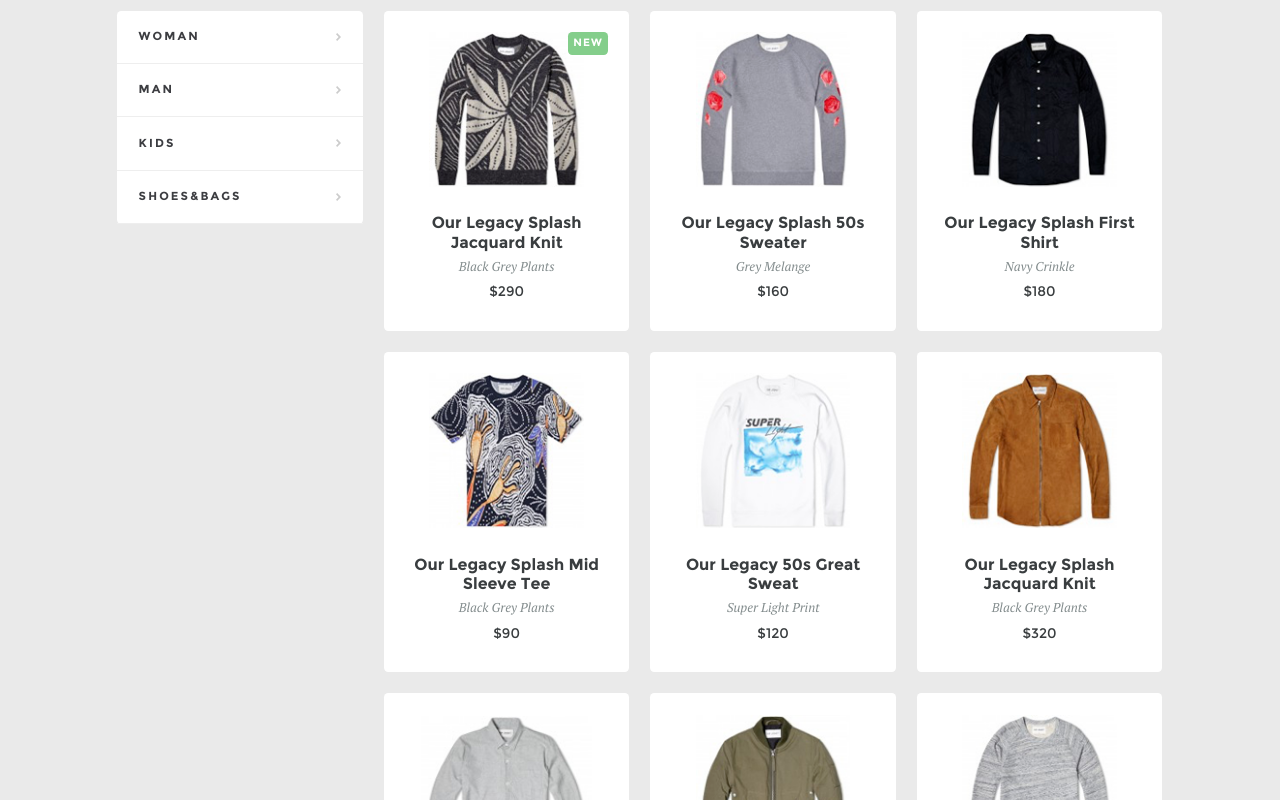
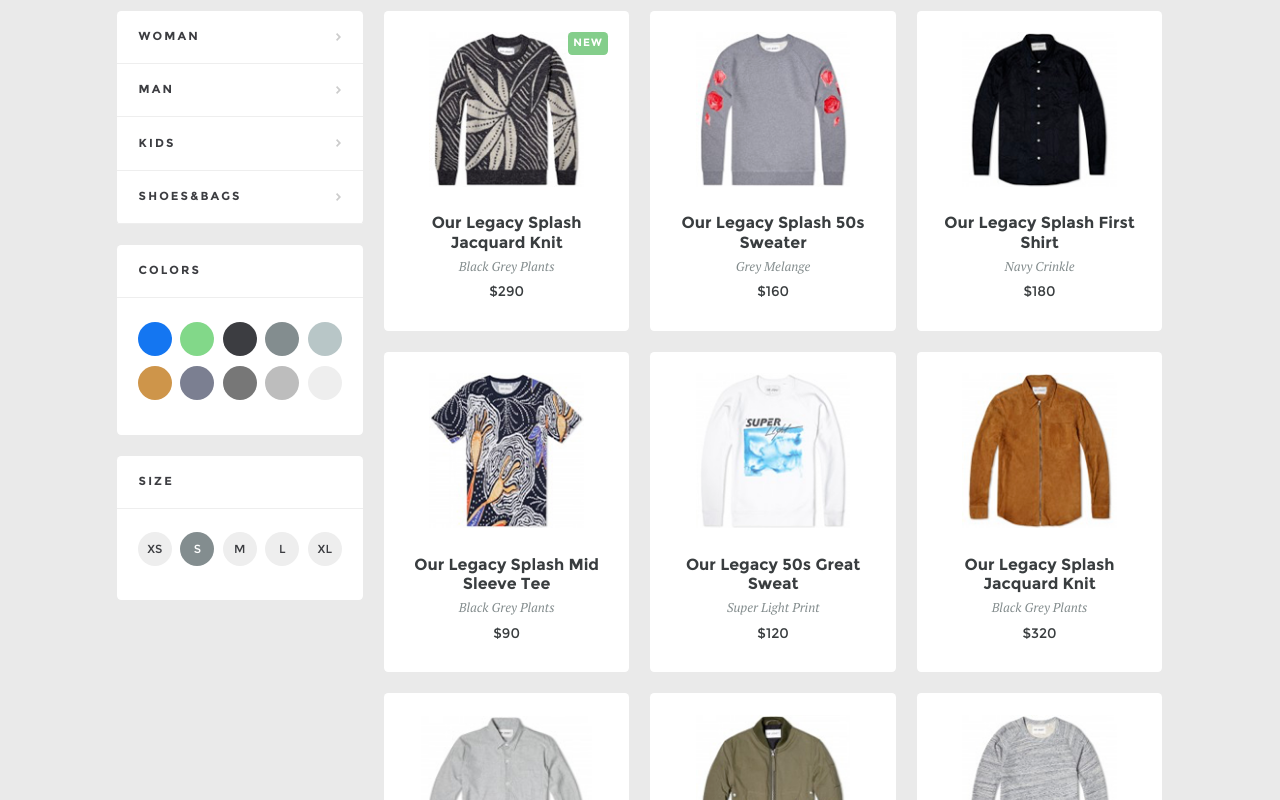
Before and after one commit to kraken1970/Baikal-I-Shop, a website: page src/index.html in a window 1280 px wide. Shown: the part 426-1226 px from the top of the page. Drawn offline with Linux system fonts and the light colour scheme.

Commit message:
lesson 5 ok

```diff
--- a/src/assets/JS/app.js
+++ b/src/assets/JS/app.js
@@ -1,8 +1,21 @@
-$(function () {
-  "use strickt";
+"use strickt";
 
-  $('.title_box').click(function () {
-    $(this).toggleClass('open');
-    $(this).next('.list_link').toggleClass('open');
-  });
-});
+// $(function () {
+
+//   $('.title_box').click(function () {
+//     $(this).toggleClass('open');
+//     $(this).next('.list_link').toggleClass('show');
+//   });
+// });
+
+(function () {
+ let titleBox = document.querySelectorAll('.title_box');
+ let listLink = document.querySelectorAll('.list_link');
+ for (let i = 0; i < titleBox.length; i++) {
+   titleBox[i].addEventListener('click', function (evt) {
+    evt.preventDefault();
+    titleBox[i].classList.toggle('open');
+    listLink[i].classList.toggle('show');
+   });
+ }
+})();
--- a/src/assets/styles/main.css
+++ b/src/assets/styles/main.css
@@ -189,13 +189,16 @@
   right: 0;
   top: calc(50% - 0.75vmax);
   cursor: pointer;
-
 }
 
 #search_button svg {
   width: 1.5vmax;
   height: 1.5vmax;
   fill: #3c3d41;
+}
+
+#search_button:hover {
+  transform: scale(1.4) rotate(90deg);
 }
 
 #banner {
@@ -312,12 +315,17 @@
   width: 100%;
 }
 
-.title_box {
+.title_box,
+.title_filter {
   width: 100%;
   height: 4.16vmax;
   padding: 0 1.66vmax;
   border-bottom: 1px solid #eee;
   cursor: pointer;
+}
+
+.list_box .title_box:last-child {
+  border-bottom: none;
 }
 
 .title_box svg {
@@ -326,7 +334,8 @@
   fill: #cccccc;
 }
 
-.title_box p {
+.title_box p,
+.title_filter {
   font-size: 0.91vmax;
   color: #3c3d41;
   line-height: 3.41vmax;
@@ -346,7 +355,7 @@
   padding: 0;
 }
 
-.list_link.open {
+.list_link.show {
   height: auto;
   padding: 1.66vmax;
   overflow: auto;
@@ -364,3 +373,57 @@
 .list_link li a:hover {
   color: #ffffff;
 }
+
+#category {
+  margin-bottom: 1.66vmax;
+}
+
+.list_filter label {
+  display: flex;
+  flex-flow: row nowrap;
+  justify-content: center;
+  align-items: center;
+  width: 2.66vmax;
+  height: 2.66vmax;
+  border-radius: 50%;
+  cursor: pointer;
+}
+
+.list_filter li {
+  margin-right: 0.66vw;
+  margin-bottom: 0.83vmax;
+}
+
+.list_filter li:nth-child(5n) {
+  margin-right: 0;
+}
+
+.list_filter input[type="checkbox"] {
+  display: none;
+}
+
+.content_filter {
+  padding: 1.83vmax 1.6vmax;
+}
+
+.color_list input[type="checkbox"]:checked + label {
+  box-shadow: 0 0 5px 2px gold;
+  border: 6px solid #ffffff;
+}
+
+.filter_box {
+  margin-bottom: 1.66vmax;
+}
+
+.list_size label {
+  background-color: #eeeeee;
+  color: #3c3d41;
+  font-size: 0.91vmax;
+  line-height: 1.08vmax;
+  font-family: 'Montserrat-Regular';
+}
+
+.list_size input[type="checkbox"]:checked + label {
+  background-color: #838d8f;
+  color: #ffffff;
+}
--- a/src/assets/styles/style.css
+++ b/src/assets/styles/style.css
@@ -922,13 +922,18 @@
   top: -webkit-calc(50% - 0.75vmax);
   top: calc(50% - 0.75vmax);
   cursor: pointer;
-
 }
 
 #search_button svg {
   width: 1.5vmax;
   height: 1.5vmax;
   fill: #3c3d41;
+}
+
+#search_button:hover {
+  -webkit-transform: scale(1.4) rotate(90deg);
+      -ms-transform: scale(1.4) rotate(90deg);
+          transform: scale(1.4) rotate(90deg);
 }
 
 #banner {
@@ -1055,12 +1060,16 @@
   width: 100%;
 }
 
-.title_box {
+.title_box, .title_filter {
   width: 100%;
   height: 4.16vmax;
   padding: 0 1.66vmax;
   border-bottom: 1px solid #eee;
   cursor: pointer;
+}
+
+.list_box .title_box:last-child {
+  border-bottom: none;
 }
 
 .title_box svg {
@@ -1069,7 +1078,7 @@
   fill: #cccccc;
 }
 
-.title_box p {
+.title_box p, .title_filter {
   font-size: 0.91vmax;
   color: #3c3d41;
   line-height: 3.41vmax;
@@ -1091,7 +1100,7 @@
   padding: 0;
 }
 
-.list_link.open {
+.list_link.show {
   height: auto;
   padding: 1.66vmax;
   overflow: auto;
@@ -1107,6 +1116,75 @@
 }
 
 .list_link li a:hover {
+  color: #ffffff;
+}
+
+#category {
+  margin-bottom: 1.66vmax;
+}
+
+.list_filter label {
+  display: -webkit-box;
+  display: -webkit-flex;
+  display: -ms-flexbox;
+  -js-display: flex;
+  display: flex;
+  -webkit-box-orient: horizontal;
+  -webkit-box-direction: normal;
+  -webkit-flex-flow: row nowrap;
+      -ms-flex-flow: row nowrap;
+          flex-flow: row nowrap;
+  -webkit-box-pack: center;
+  -webkit-justify-content: center;
+      -ms-flex-pack: center;
+          justify-content: center;
+  -webkit-box-align: center;
+  -webkit-align-items: center;
+      -ms-flex-align: center;
+          align-items: center;
+  width: 2.66vmax;
+  height: 2.66vmax;
+  border-radius: 50%;
+  cursor: pointer;
+}
+
+.list_filter li {
+  margin-right: 0.66vw;
+  margin-bottom: 0.83vmax;
+}
+
+.list_filter li:nth-child(5n) {
+  margin-right: 0;
+}
+
+.list_filter input[type="checkbox"] {
+  display: none;
+}
+
+.content_filter {
+  padding: 1.83vmax 1.6vmax;
+}
+
+.color_list input[type="checkbox"]:checked + label {
+  -webkit-box-shadow: 0 0 5px 2px gold;
+          box-shadow: 0 0 5px 2px gold;
+  border: 6px solid #ffffff;
+}
+
+.filter_box {
+  margin-bottom: 1.66vmax;
+}
+
+.list_size label {
+  background-color: #eeeeee;
+  color: #3c3d41;
+  font-size: 0.91vmax;
+  line-height: 1.08vmax;
+  font-family: 'Montserrat-Regular';
+}
+
+.list_size input[type="checkbox"]:checked + label {
+  background-color: #838d8f;
   color: #ffffff;
 }
 
--- a/src/index.html
+++ b/src/index.html
@@ -69,7 +69,7 @@
           <li><a href="#">BLOG</a></li>
         </nav>
 
-        <div id="search_button">
+        <div id="search_button" class="anime">
           <svg
             xmlns="http://www.w3.org/2000/svg"
             xmlns:xlink="http://www.w3.org/1999/xlink">
@@ -104,7 +104,7 @@
             </svg>
           </div>
 
-          <div class="list_link">
+          <div class="list_link anime">
             <nav>
               <li><a href="#">Jackets</a></li>
               <li><a href="#">Blazers</a></li>
@@ -129,7 +129,7 @@
             </svg>
           </div>
 
-          <div class="list_link">
+          <div class="list_link anime">
             <nav>
               <li><a href="#">Jackets</a></li>
               <li><a href="#">Blazers</a></li>
@@ -154,7 +154,7 @@
             </svg>
           </div>
 
-          <div class="list_link">
+          <div class="list_link anime">
             <nav>
               <li><a href="#">Jackets</a></li>
               <li><a href="#">Blazers</a></li>
@@ -179,7 +179,7 @@
             </svg>
           </div>
 
-          <div class="list_link">
+          <div class="list_link anime">
             <nav>
               <li><a href="#">Jackets</a></li>
               <li><a href="#">Blazers</a></li>
@@ -192,6 +192,41 @@
 
         </div>
 
+      </div>
+
+      <div class="filter_box box">
+        <div class="title_filter main_flex__nowrap flex__jcontent_start flex__align-items_center">
+          <p>Colors</p>
+        </div>
+        <div class="content_filter">
+          <ul class="list_filter main_flex flex__jcontent_start flex__align-items_start color_list">
+            <li><input id="colorN01" type="checkbox"><label style="background-color: #1476f1" for="colorN01"></label></li>
+            <li><input id="colorN02" type="checkbox"><label style="background-color: #82d889" for="colorN02"></label></li>
+            <li><input id="colorN03" type="checkbox"><label style="background-color: #3c3d41" for="colorN03"></label></li>
+            <li><input id="colorN04" type="checkbox"><label style="background-color: #838d8f" for="colorN04"></label></li>
+            <li><input id="colorN05" type="checkbox"><label style="background-color: #b8c6c7" for="colorN05"></label></li>
+            <li><input id="colorN06" type="checkbox"><label style="background-color: #ce954a" for="colorN06"></label></li>
+            <li><input id="colorN07" type="checkbox"><label style="background-color: #7b7f91" for="colorN07"></label></li>
+            <li><input id="colorN08" type="checkbox"><label style="background-color: #777777" for="colorN08"></label></li>
+            <li><input id="colorN09" type="checkbox"><label style="background-color: #bdbdbd" for="colorN09"></label></li>
+            <li><input id="colorN10" type="checkbox"><label style="background-color: #eeeeee" for="colorN10"></label></li>
+          </ul>
+        </div>
+      </div>
+
+      <div class="filter_box box">
+        <div class="title_filter main_flex__nowrap flex__jcontent_start flex__align-items_center">
+          <p>Size</p>
+        </div>
+        <div class="content_filter">
+          <ul class="list_filter list_size main_flex flex__jcontent_start flex__align-items_start">
+            <li><input id="size1" type="checkbox"><label for="size1">XS</label></li>
+            <li><input id="size2" type="checkbox" checked><label for="size2">S</label></li>
+            <li><input id="size3" type="checkbox"><label for="size3">M</label></li>
+            <li><input id="size4" type="checkbox"><label for="size4">L</label></li>
+            <li><input id="size5" type="checkbox"><label for="size5">XL</label></li>
+          </ul>
+        </div>
       </div>
 
     </div>
@@ -306,11 +341,3 @@
   <script src="assets/JS/app.js"></script>
 </body>
 </html>
-
-<!-- <svg
- xmlns="http://www.w3.org/2000/svg"
- xmlns:xlink="http://www.w3.org/1999/xlink"
- width="8px" height="5px">
-<path fill-rule="evenodd"  fill="rgb(131, 141, 143)"
- d="M4.000,2.647 L1.225,-0.000 L-0.000,1.167 L4.000,5.000 L8.000,1.167 L6.776,-0.000 L4.000,2.647 L4.000,2.647 Z"/>
-</svg> -->
```
